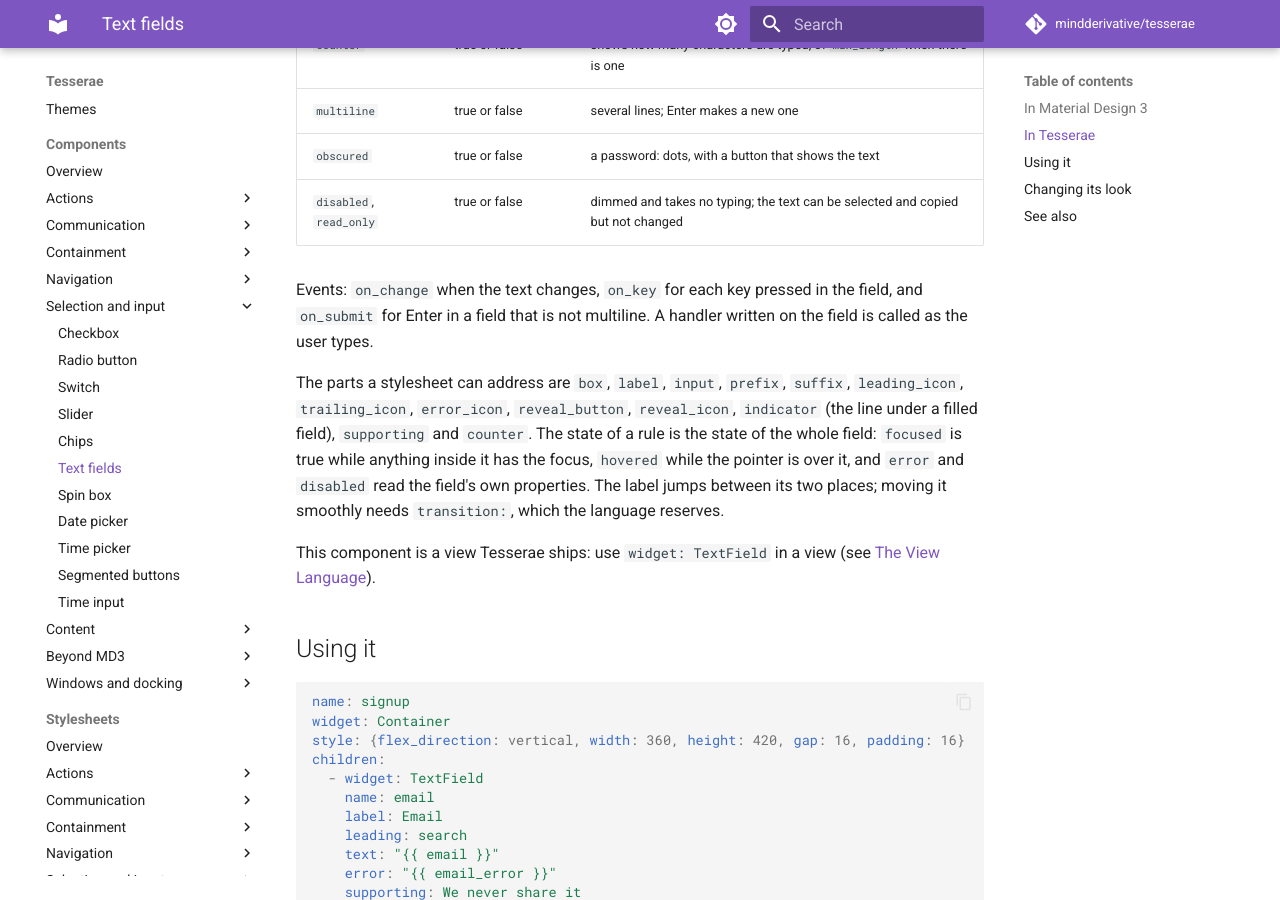
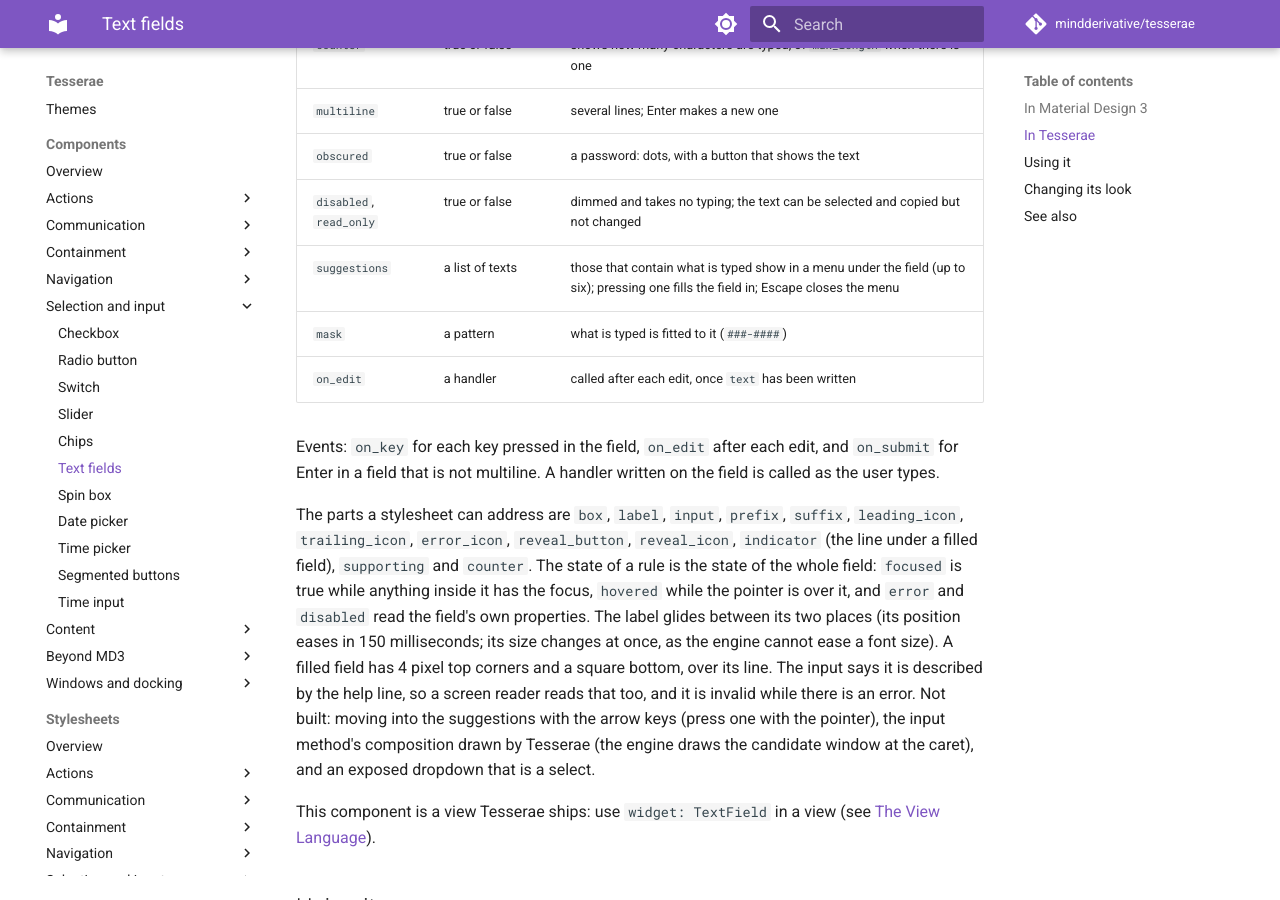
Before and after one commit to mindderivative/tesserae, an MkDocs documentation site: the page built from docs/components/text-fields.md, in a window 1280 px wide and 900 px high, scrolled down 1102 px. Built offline with MkDocs 1.6.1 and Material for MkDocs 9.7.7, drawn with Linux system fonts in a browser that asks for light colours; comment, search, counter and statistics services are not loaded.

Commit message:
0.5.0 #244: TextField, what was left (the label glides, filled top corners, describedby, suggestions in a menu)
Co-Authored-By: Claude Sonnet 5.5 <noreply@anthropic.com>

```diff
--- a/docs/components/text-fields.md
+++ b/docs/components/text-fields.md
@@ -29,15 +29,20 @@ the `TextInput` widget, the bare input, and the nodes around it, so every part h
 | `multiline` | true or false | several lines; Enter makes a new one |
 | `obscured` | true or false | a password: dots, with a button that shows the text |
 | `disabled`, `read_only` | true or false | dimmed and takes no typing; the text can be selected and copied but not changed |
+| `suggestions` | a list of texts | those that contain what is typed show in a menu under the field (up to six); pressing one fills the field in; Escape closes the menu |
+| `mask` | a pattern | what is typed is fitted to it (`###-####`) |
+| `on_edit` | a handler | called after each edit, once `text` has been written |
 
-Events: `on_change` when the text changes, `on_key` for each key pressed in the field, and `on_submit` for Enter in a field that is not
+Events: `on_key` for each key pressed in the field, `on_edit` after each edit, and `on_submit` for Enter in a field that is not
 multiline. A handler written on the field is called as the user types.
 
 The parts a stylesheet can address are `box`, `label`, `input`, `prefix`, `suffix`, `leading_icon`, `trailing_icon`, `error_icon`,
 `reveal_button`, `reveal_icon`, `indicator` (the line under a filled field), `supporting` and `counter`. The state of a rule is the state of
 the whole field: `focused` is true while anything inside it has the focus, `hovered` while the pointer is over it, and `error` and
-`disabled` read the field's own properties. The label jumps between its two places; moving it smoothly needs `transition:`, which the
-language reserves.
+`disabled` read the field's own properties. The label glides between its two places (its position eases in 150 milliseconds; its size changes at once, as the
+engine cannot ease a font size). A filled field has 4 pixel top corners and a square bottom, over its line. The input says it is described by the help line, so a
+screen reader reads that too, and it is invalid while there is an error. Not built: moving into the suggestions with the arrow keys (press one with the pointer), the input method's
+composition drawn by Tesserae (the engine draws the candidate window at the caret), and an exposed dropdown that is a select.
 
 This component is a view Tesserae ships: use `widget: TextField` in a view (see [The View Language](../guide/view-language.md)).
 
--- a/src/tesserae/views/TextField_Stylesheet.yaml
+++ b/src/tesserae/views/TextField_Stylesheet.yaml
@@ -11,7 +11,7 @@ styles:
   - widget: TextField
     part: box
     variant: filled
-    style: {background: surface_container_highest, corner_radius: 4}
+    style: {background: surface_container_highest, corner_radius: {top: 4}}  # square below: the line under it is its bottom edge
   - widget: TextField
     part: box
     variant: outlined
```
Also changed, not shown: design/yaml-language.md (+1 -0 lines), docs/changelog.md (+1 -0 lines), src/tesserae/views/TextField_View.yaml (+16 -5 lines), 2 other files.
